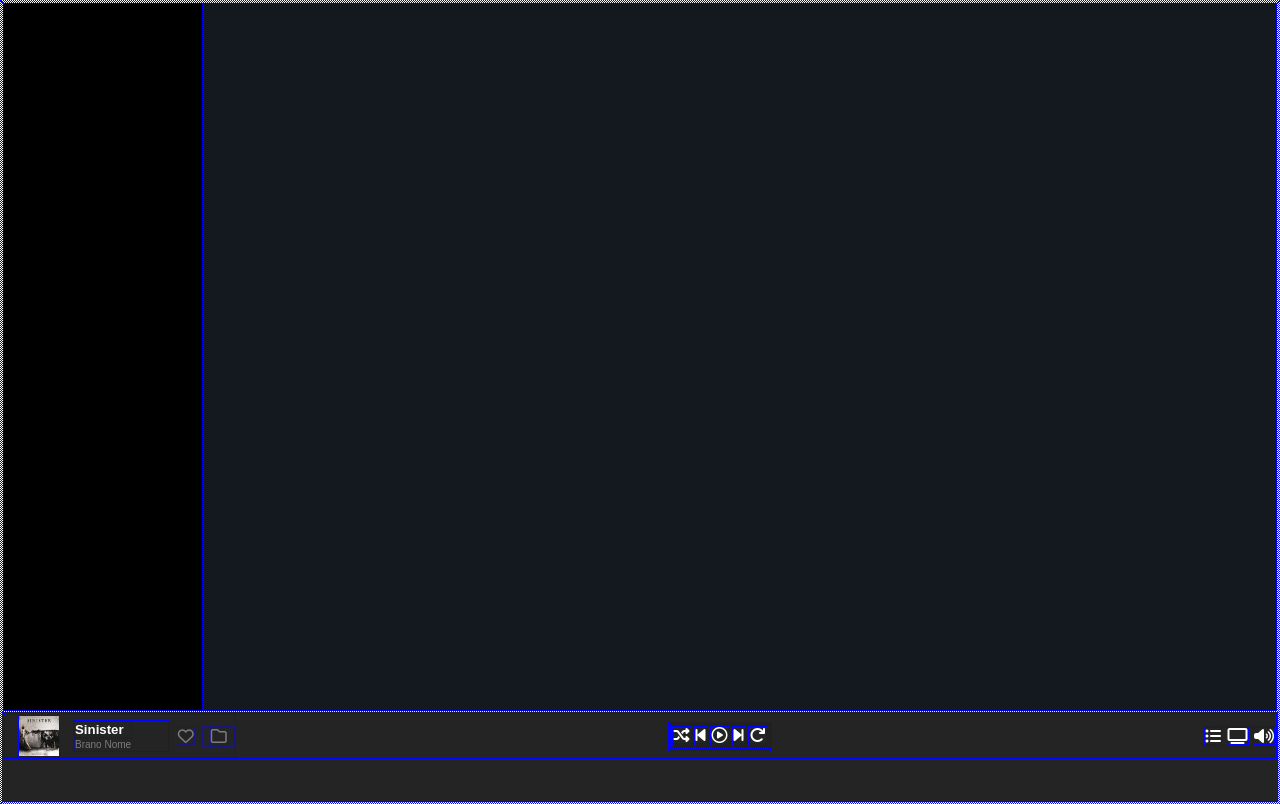
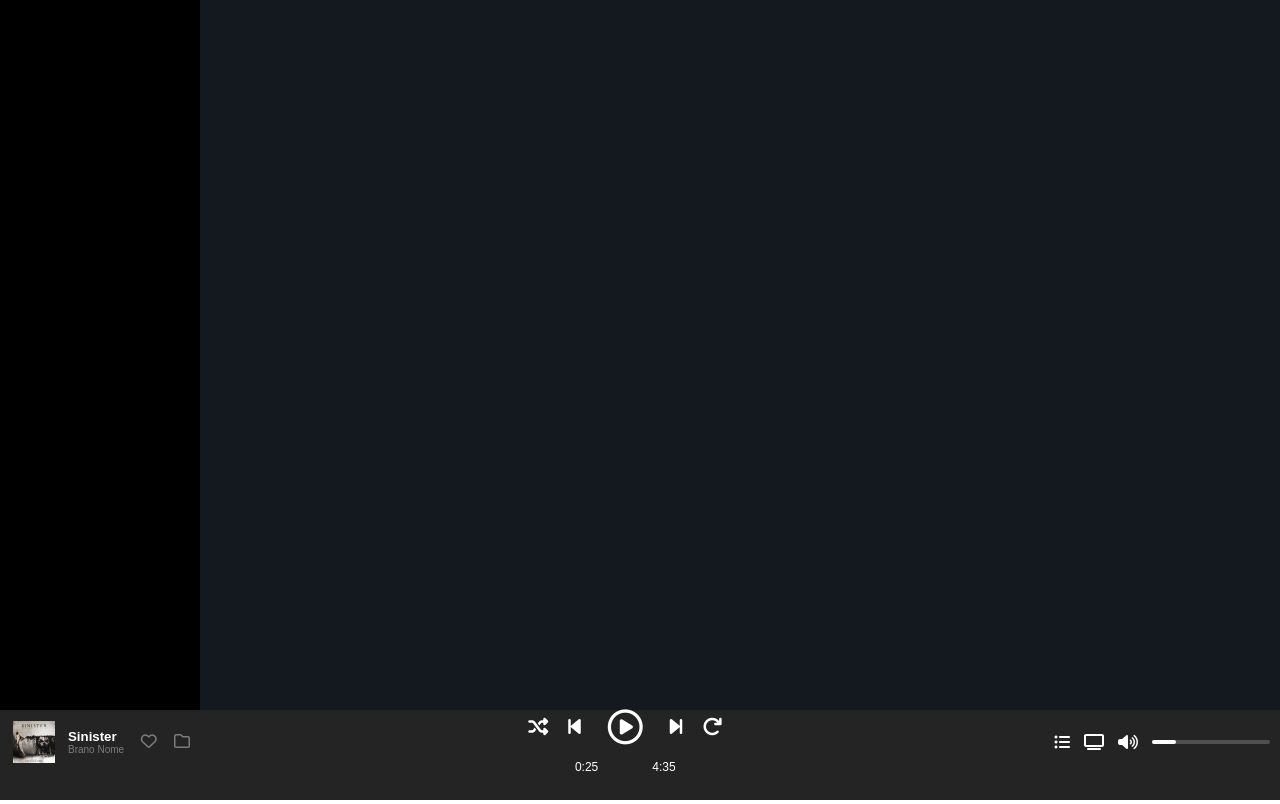
Before and after one commit to MaionePietro/html-css-spotifyweb, a plain HTML site: page index.html in a window 1280 px wide. Drawn offline with Linux system fonts and the light colour scheme.

Commit message:
END footer

```diff
--- a/css/style.css
+++ b/css/style.css
@@ -2,7 +2,7 @@
     margin: 0;
     padding: 0;
     box-sizing: border-box;
-    border: 1px dotted blue;
+    order: 1px dotted blue;
     color: white;
 }
 
@@ -40,7 +40,7 @@ main{
     height: 100%;
     width: calc(100% - 200px);
 }
-@media only screen and (max-width: 552px) {
+@media only screen and (max-width: 582px) {
     .section_aside{
         width: 80px;
     }
@@ -61,15 +61,15 @@ footer{
     height: 90px;
 }
 .row,
-.player__row,
-ul{
+.player_row{
     display: flex;
 }
 .row{
+    justify-content: center;
     justify-content: space-between;
-    align-items: center;
 
 }
+
 
 /* col--song */
 .col--song img{
@@ -81,7 +81,7 @@ ul{
     align-items: center;
 }
 figcaption{
-    padding-right: 36px;
+    padding-right: 10px;
 }
 .col--song p{
     font-size: 10px;
@@ -91,15 +91,73 @@ figcaption{
     padding: 0px 6.5px;
     opacity: 0.4;
 }
+@media only screen and (max-width: 639px) {
+    .col--song a{
+        display: block;
+    }
+}
+
+
+/* col--player */
+.col--player{
+    display: flex;
+    flex-direction: column;
+    gap: 15px;
+}
+.list--player{
+    display: flex;
+    align-items: center;
+    gap: 20px;
+}
+.list--player .fa-solid{
+    font-size: 20px;
+}
+.fa-circle-play{
+    font-size: 35px;
+    padding: 0 7px;
+}
+.player_row{
+    align-items: center;
+    justify-content: center;
+}
+.player_row .time{
+    font-size: 12px;
+    margin: 0 27px;
+}
+.track--bar{
+    max-width: 427px;
+    height: 4px;
+    border-radius: 4px;
+    background-color: #505050;
+}
+.track--line{
+    border-radius: 4px;
+    max-width: 89px;
+    height: 4px;
+    background-color: white;
+}
+
+
+/* col--vol */
+.col--vol{
+    display: flex;
+    align-items: center;
+    gap: 14px;
+}
+.bar{
+    width: 118px;
+    height: 4px;
+    background-color: #505050;
+    margin-right: 10px;
+    border-radius: 4px;
+}
+.vol{
+    border-radius: 4px;
+    width: 24px;
+    height: 4px;
+    background-color: white;
+}
 
 
 
-/* col--player */
-
-.row{
-    justify-content: space-between;
-    align-items: center;
-}
-
-
 /* FOOTER */
--- a/index.html
+++ b/index.html
@@ -27,12 +27,15 @@
                     <h5>Sinister</h5>
                     <p>Brano Nome</p>
                 </figcaption>
-                <a href=""><i class="fa-regular fa-heart"></i></a>
-                <a href=""><i class="fa-regular fa-folder"></i></a>
+                <div class="add">
+                    <a href=""><i class="fa-regular fa-heart"></i></a>
+                    <a href=""><i class="fa-regular fa-folder"></i></a>
+                </div>
             </div>
+
             <div class="col--player">
                 <div class="player_row">
-                    <ul>
+                    <ul class="list--player">
                         <li>
                             <a href=""><i class="fa-solid fa-shuffle"></i></a>
                         </li>
@@ -52,13 +55,21 @@
                 </div>
 
                 <div class="player_row">
-
+                    <p class="time">0:25</p>
+                    <div class="track--bar">
+                        <div class="track--line"></div>
+                    </div>
+                    <p class="time">4:35</p>
                 </div>
             </div>
+
             <div class="col--vol">
                 <i class="fa-solid fa-list-ul"></i>
                 <i class="fa-solid fa-tv"></i>
                 <i class="fa-solid fa-volume-high"></i>
+                <div class="bar">
+                    <div class="vol"></div>
+                </div>
 
             </div>
         </section>
```
